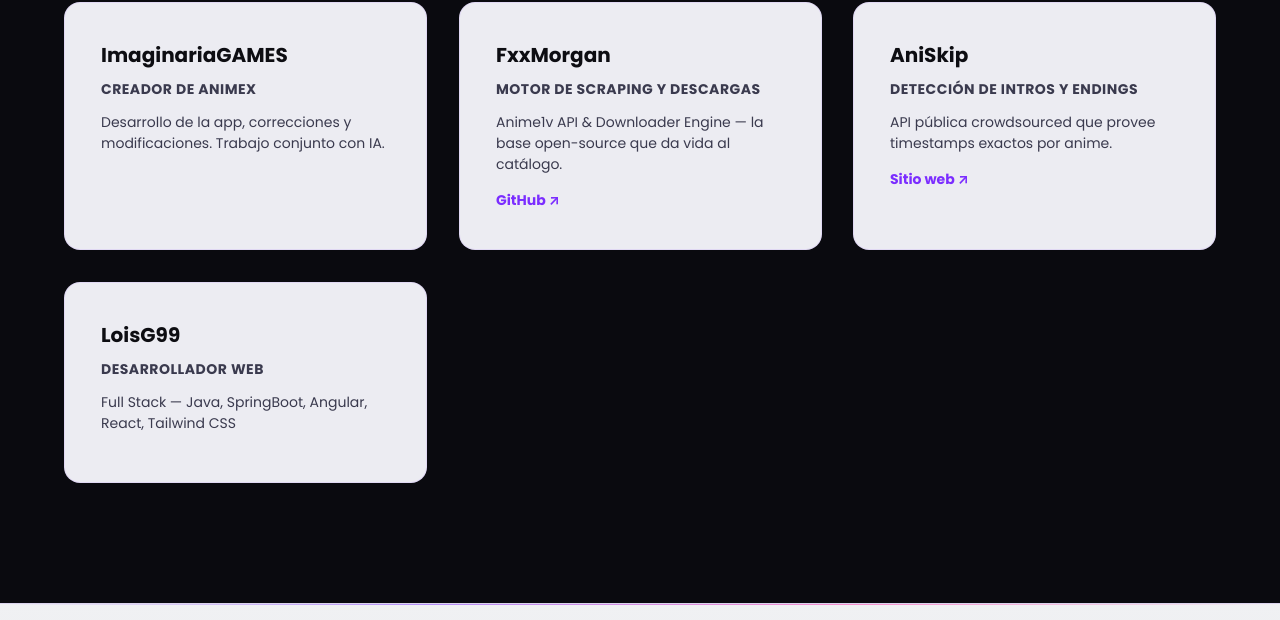
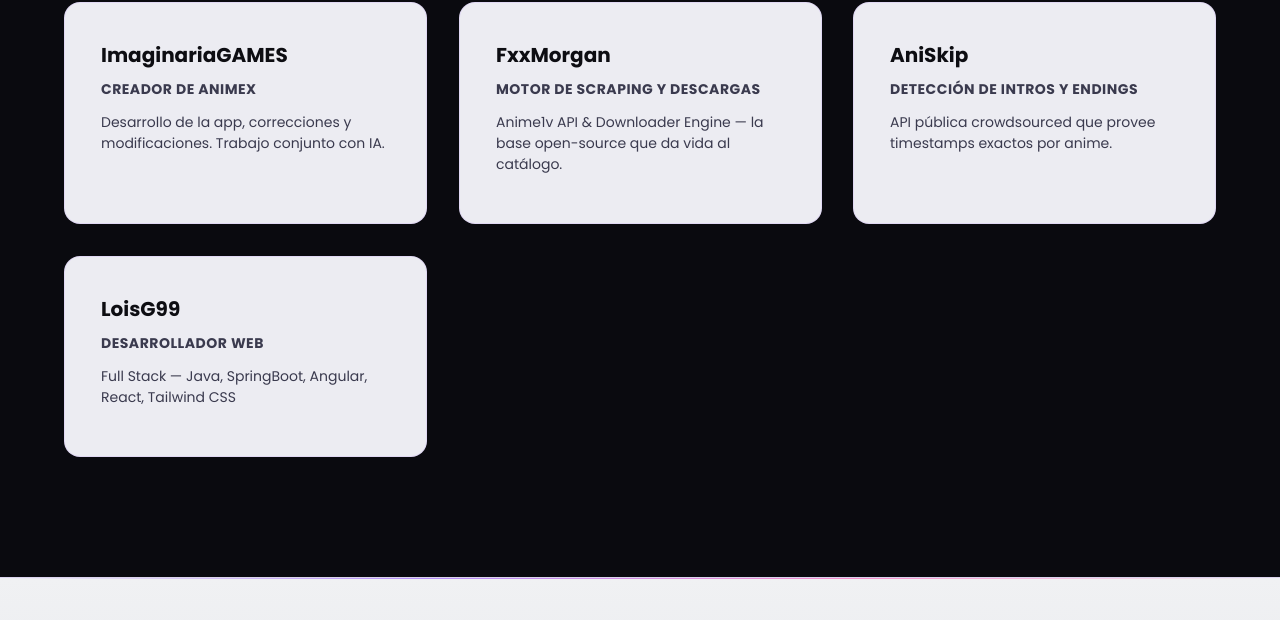
Before and after one commit to AnimeXapp/AnimeXapp.github.io, a plain HTML site: page index.html in a window 1280 px wide. Shown: the part 3283-3903 px from the top of the page. Drawn offline with Linux system fonts and the light colour scheme.

Commit message:
Update index.html
quitando links de contacto a todos.

```diff
--- a/index.html
+++ b/index.html
@@ -164,13 +164,11 @@
                     <h3>FxxMorgan</h3>
                     <p class="credit-role">Motor de scraping y descargas</p>
                     <p>Anime1v API & Downloader Engine — la base open-source que da vida al catálogo.</p>
-                    <a href="https://github.com/FxxMorgan/" target="_blank" rel="noopener noreferrer" class="credit-link">GitHub ↗</a>
                 </article>
                 <article class="credit-card" role="listitem">
                     <h3>AniSkip</h3>
                     <p class="credit-role">Detección de intros y endings</p>
                     <p>API pública crowdsourced que provee timestamps exactos por anime.</p>
-                    <a href="https://aniskip.com" target="_blank" rel="noopener noreferrer" class="credit-link">Sitio web ↗</a>
                 </article>
                 <article class="credit-card" role="listitem">
                     <h3>LoisG99</h3>
```
